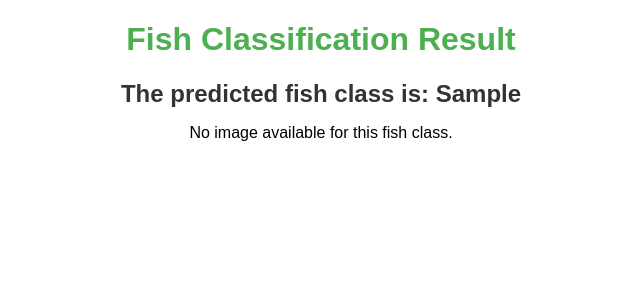
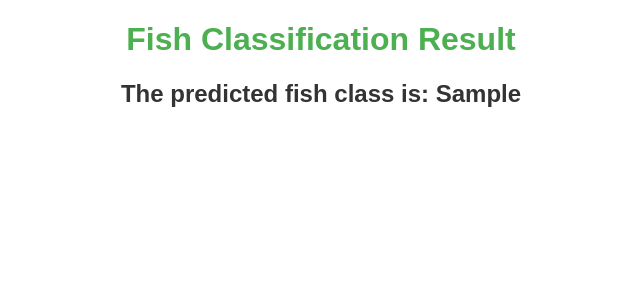
Before and after one commit to hsihdin/FISH_CLASSIFICATION_HEROKU, a Flask app: template templates/result.html in a window 1280 px wide. Shown: the top 300 px of the page, without its empty margins (319-959 px from the left). Run offline with Flask 2, Linux system fonts and the light colour scheme; the template is opened without the code that fills it: most values are stand-ins (such as "Sample title", 1, 10 or a date in 2020).

Commit message:
made changes in index

```diff
--- a/templates/result.html
+++ b/templates/result.html
@@ -29,14 +29,5 @@
     <h1>Fish Classification Result</h1>
     <div class="result-text">The predicted fish class is: {{ predicted_fish }}</div>
 
-    {% if predicted_fish == "Trout" %}
-    <img src="https://example.com/trout.jpg" alt="Trout" class="fish-image">
-    {% elif predicted_fish == "Salmon" %}
-    <img src="https://example.com/salmon.jpg" alt="Salmon" class="fish-image">
-    {% elif predicted_fish == "Bass" %}
-    <img src="https://example.com/bass.jpg" alt="Bass" class="fish-image">
-    {% else %}
-    <p>No image available for this fish class.</p>
-    {% endif %}
 </body>
 </html>
```
